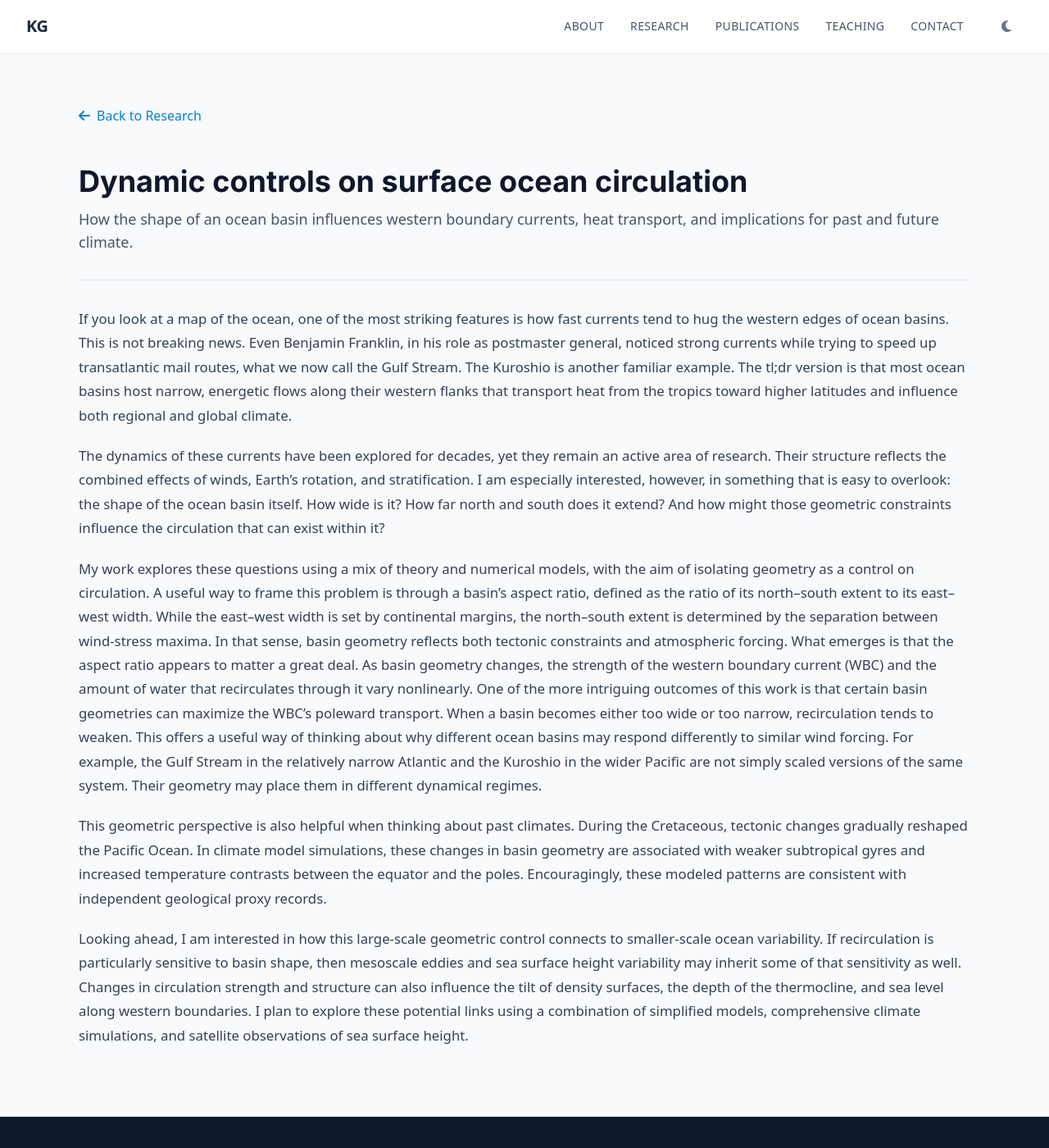
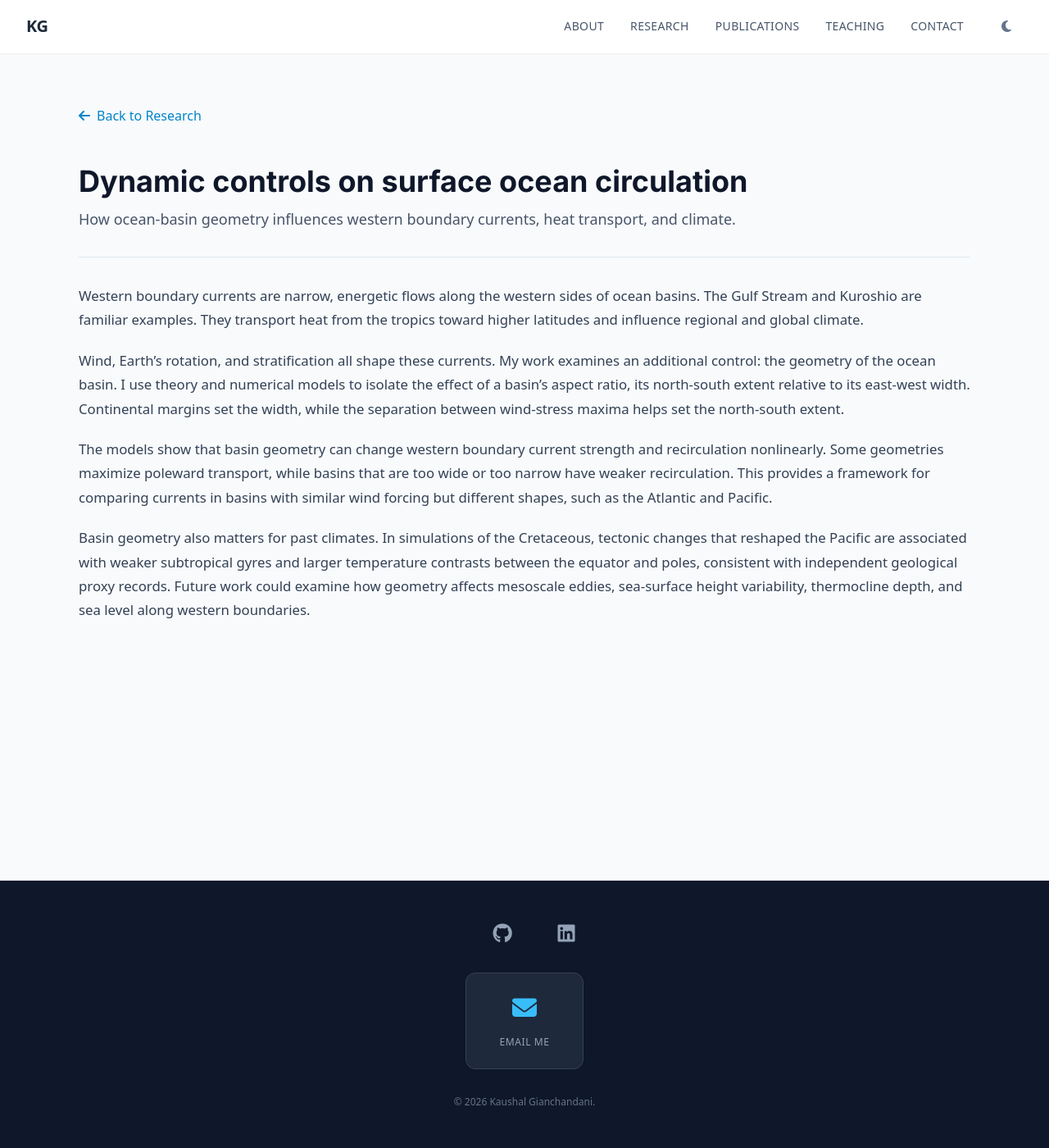
Before and after one commit to kaushalgianchandani/kaushalgianchandani.github.io, a Jekyll site: the page built from _research/surface-ocean-circulation.md, in a window 1280 px wide and 1400 px high. Shown: the whole window at 82% size. Built offline with Jekyll 4.4.1, drawn with Linux system fonts in a browser that asks for light colours; nearby versions of some CDN libraries; a style sheet for code colours, icons or effects is not loaded.

Commit message:
Clarify surface circulation research

```diff
--- a/_research/surface-ocean-circulation.md
+++ b/_research/surface-ocean-circulation.md
@@ -7,16 +7,13 @@ order: 3
 #   - fas fa-wind
 #   - fas fa-water
 excerpt: >
-  How the shape of an ocean basin influences western boundary currents,
-  heat transport, and implications for past and future climate.
+  How ocean-basin geometry influences western boundary currents, heat transport, and climate.
 ---
 
-If you look at a map of the ocean, one of the most striking features is how fast currents tend to hug the western edges of ocean basins. This is not breaking news. Even Benjamin Franklin, in his role as postmaster general, noticed strong currents while trying to speed up transatlantic mail routes, what we now call the Gulf Stream. The Kuroshio is another familiar example. The tl;dr version is that most ocean basins host narrow, energetic flows along their western flanks that transport heat from the tropics toward higher latitudes and influence both regional and global climate.
+Western boundary currents are narrow, energetic flows along the western sides of ocean basins. The Gulf Stream and Kuroshio are familiar examples. They transport heat from the tropics toward higher latitudes and influence regional and global climate.
 
-The dynamics of these currents have been explored for decades, yet they remain an active area of research. Their structure reflects the combined effects of winds, Earth’s rotation, and stratification. I am especially interested, however, in something that is easy to overlook: the shape of the ocean basin itself. How wide is it? How far north and south does it extend? And how might those geometric constraints influence the circulation that can exist within it?
+Wind, Earth's rotation, and stratification all shape these currents. My work examines an additional control: the geometry of the ocean basin. I use theory and numerical models to isolate the effect of a basin's aspect ratio, its north-south extent relative to its east-west width. Continental margins set the width, while the separation between wind-stress maxima helps set the north-south extent.
 
-My work explores these questions using a mix of theory and numerical models, with the aim of isolating geometry as a control on circulation. A useful way to frame this problem is through a basin’s aspect ratio, defined as the ratio of its north–south extent to its east–west width. While the east–west width is set by continental margins, the north–south extent is determined by the separation between wind-stress maxima. In that sense, basin geometry reflects both tectonic constraints and atmospheric forcing. What emerges is that the aspect ratio appears to matter a great deal. As basin geometry changes, the strength of the western boundary current (WBC) and the amount of water that recirculates through it vary nonlinearly. One of the more intriguing outcomes of this work is that certain basin geometries can maximize the WBC's poleward transport. When a basin becomes either too wide or too narrow, recirculation tends to weaken. This offers a useful way of thinking about why different ocean basins may respond differently to similar wind forcing. For example, the Gulf Stream in the relatively narrow Atlantic and the Kuroshio in the wider Pacific are not simply scaled versions of the same system. Their geometry may place them in different dynamical regimes.
+The models show that basin geometry can change western boundary current strength and recirculation nonlinearly. Some geometries maximize poleward transport, while basins that are too wide or too narrow have weaker recirculation. This provides a framework for comparing currents in basins with similar wind forcing but different shapes, such as the Atlantic and Pacific.
 
-This geometric perspective is also helpful when thinking about past climates. During the Cretaceous, tectonic changes gradually reshaped the Pacific Ocean. In climate model simulations, these changes in basin geometry are associated with weaker subtropical gyres and increased temperature contrasts between the equator and the poles. Encouragingly, these modeled patterns are consistent with independent geological proxy records.
-
-Looking ahead, I am interested in how this large-scale geometric control connects to smaller-scale ocean variability. If recirculation is particularly sensitive to basin shape, then mesoscale eddies and sea surface height variability may inherit some of that sensitivity as well. Changes in circulation strength and structure can also influence the tilt of density surfaces, the depth of the thermocline, and sea level along western boundaries. I plan to explore these potential links using a combination of simplified models, comprehensive climate simulations, and satellite observations of sea surface height.
+Basin geometry also matters for past climates. In simulations of the Cretaceous, tectonic changes that reshaped the Pacific are associated with weaker subtropical gyres and larger temperature contrasts between the equator and poles, consistent with independent geological proxy records. Future work could examine how geometry affects mesoscale eddies, sea-surface height variability, thermocline depth, and sea level along western boundaries.
```
